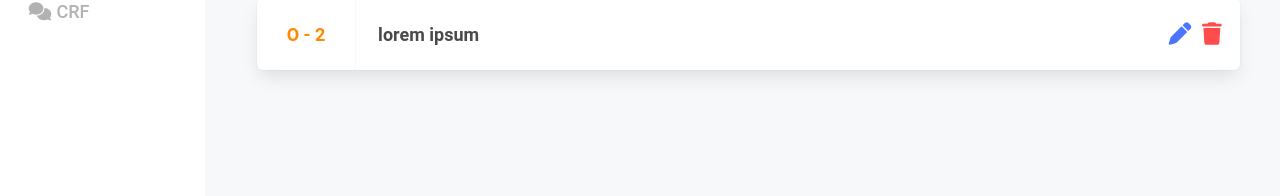
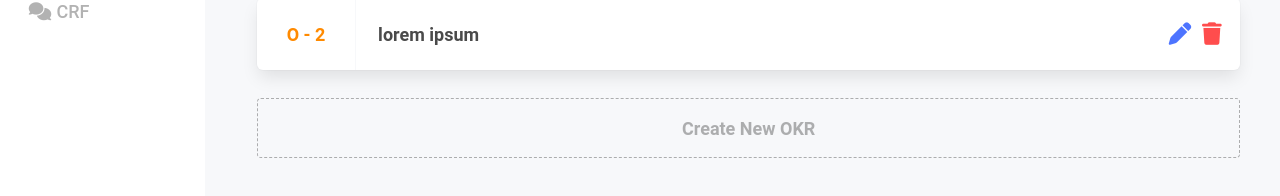
Before and after one commit to firatdgn/okr-manager, a Vue app: page / in a window 1280 px wide. Shown: the part 246-442 px from the top of the page. Built offline with nearby package versions, Linux system fonts and the light colour scheme; a web font is replaced by a local one.

Commit message:
feat: create new components are implemented

```diff
--- a/src/views/OKR.vue
+++ b/src/views/OKR.vue
@@ -11,14 +11,27 @@
         :key="index"
         :objective="objective"
     ></Objective>
+    <CreateNewButton
+        v-if="createNew"
+        @create-new="createNewOkr()"
+        text="OKR"
+    ></CreateNewButton>
+    <CreateNewTarget
+        v-else
+        @cancel="createNewOkr()"
+        type="objective"
+        :number="currentOkr.objectives.length + 1"
+    ></CreateNewTarget>
 </template>
 
 <script>
 import Quarter from "../components/Quarter.vue";
 import Objective from "../components/Objective.vue";
+import CreateNewButton from "../components/CreateNewButton.vue";
 import { ref } from "@vue/reactivity";
+import CreateNewTarget from "../components/CreateNewTarget.vue";
 export default {
-    components: { Quarter, Objective },
+    components: { Quarter, Objective, CreateNewButton, CreateNewTarget },
     setup() {
         let currentOkrIndex = 0;
         let okrs = ref([
@@ -52,6 +65,7 @@
             },
         ]);
         let currentOkr = ref(okrs.value[currentOkrIndex]);
+        let createNew = ref(true);
         function increaseCurrentQuarter() {
             if (okrs.value.length - 1 === currentOkrIndex) {
                 currentOkrIndex = 0;
@@ -68,12 +82,16 @@
             }
             currentOkr.value = okrs.value[currentOkrIndex];
         }
-
+        function createNewOkr() {
+            createNew.value = !createNew.value;
+        }
         return {
             okrs,
             currentOkr,
+            createNew,
             increaseCurrentQuarter,
             decreaseCurrentQuarter,
+            createNewOkr,
         };
     },
 };
```
